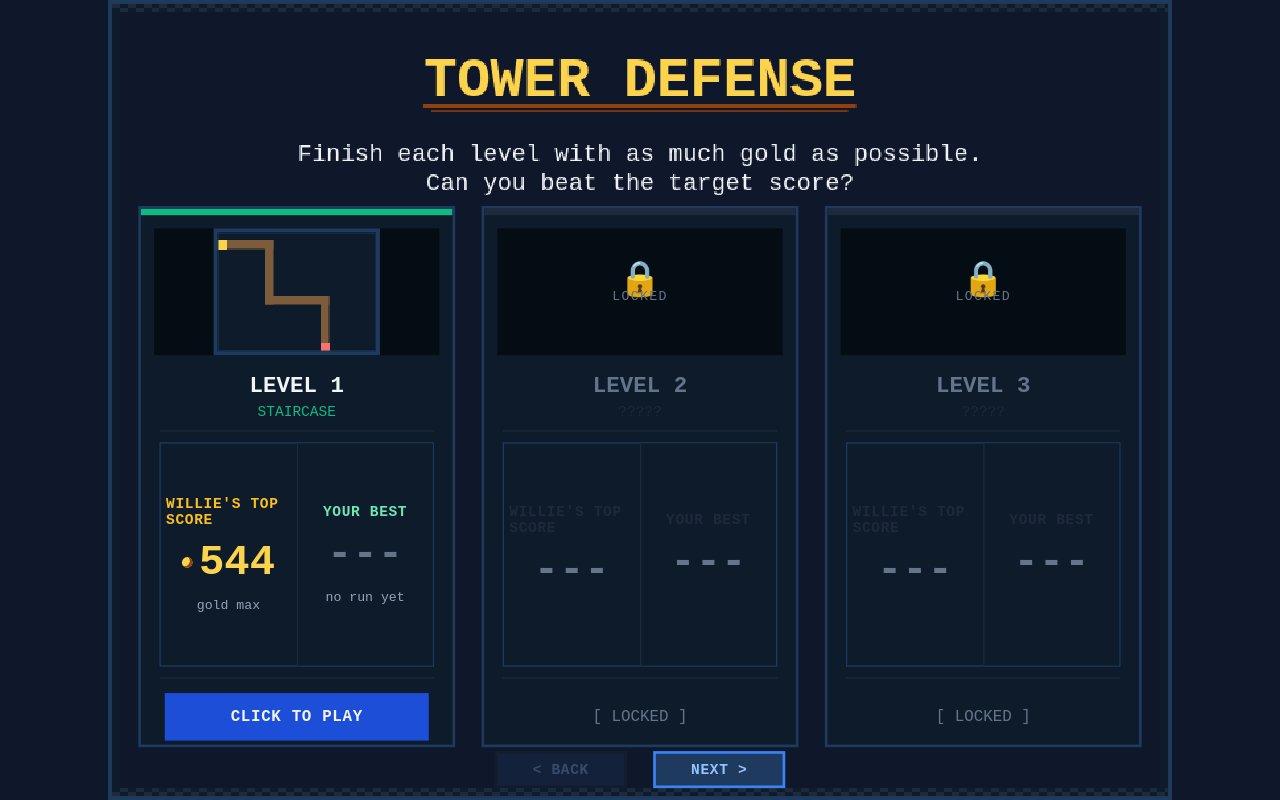
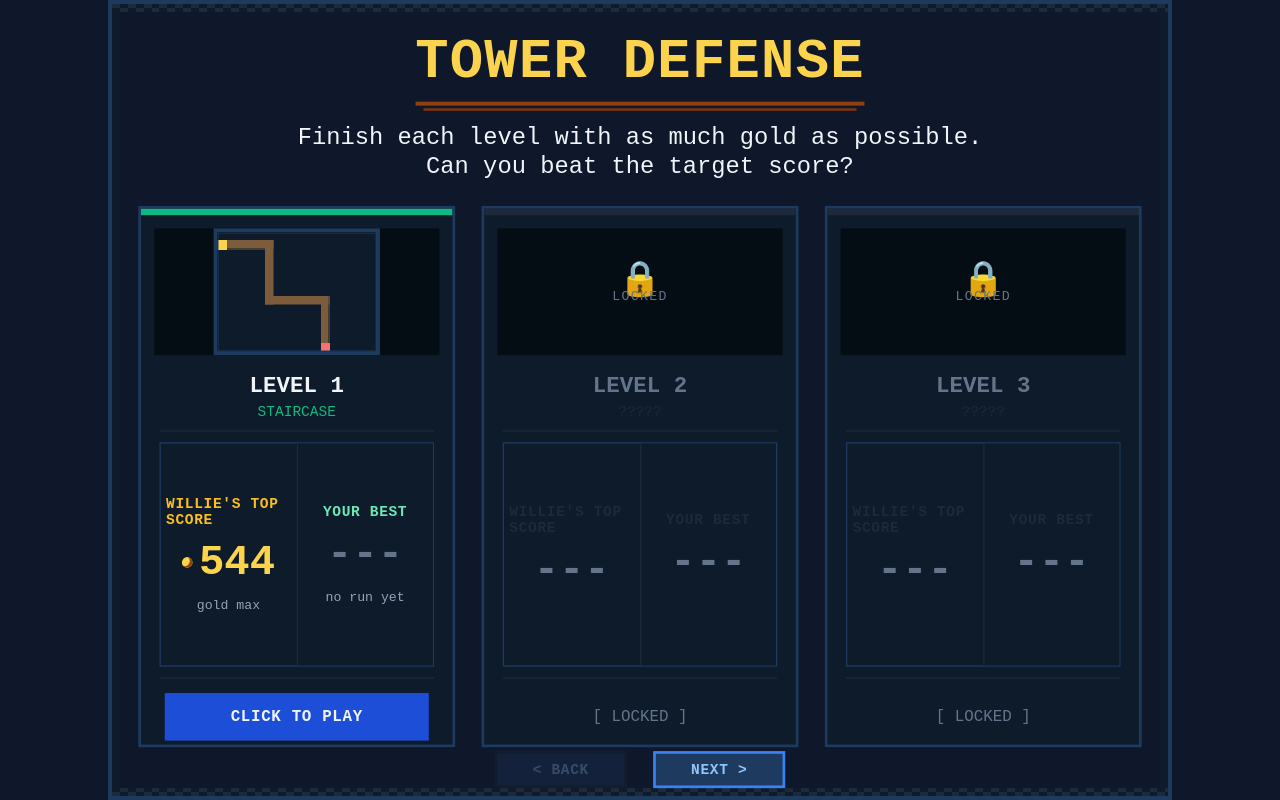
Before and after one commit to willtighe/towerdefense, a plain HTML site: page index.html in a window 1280 px wide. Both pictures are taken after a click on the button "GOT IT LET'S PLAY". Drawn offline with Linux system fonts and the light colour scheme.

Commit message:
Convert level select title and tagline to HTML/CSS
Co-Authored-By: Claude Sonnet 4.6 <noreply@anthropic.com>

```diff
--- a/index.html
+++ b/index.html
@@ -149,6 +149,39 @@ canvas {
     padding: 3px 10px; cursor: pointer; letter-spacing: 0.5px;
 }
 .gp-btn:hover { background: #0D2035; border-color: #2D5A8E; color: #CBD5E1; }
+#select-header {
+    position: absolute;
+    top: 0; left: 0; right: 0;
+    height: 153px;
+    display: flex;
+    flex-direction: column;
+    align-items: center;
+    justify-content: center;
+    gap: 8px;
+}
+#select-title {
+    position: relative;
+    font: bold 42px 'Courier New', monospace;
+    color: #FCD34D;
+    letter-spacing: 1px;
+    padding-bottom: 14px;
+}
+#select-title::before {
+    content: ''; position: absolute;
+    bottom: 5px; left: 0; right: 0;
+    height: 3px; background: #92400E;
+}
+#select-title::after {
+    content: ''; position: absolute;
+    bottom: 1px; left: 6px; right: 6px;
+    height: 2px; background: #78350F;
+}
+#select-tagline {
+    font: 18px 'Courier New', monospace;
+    color: #F1F5F9;
+    text-align: center;
+    line-height: 22px;
+}
 #splash-overlay {
     position: absolute; top: 3px; left: 3px;
     width: 800px; height: 600px;
@@ -221,6 +254,13 @@ canvas {
 <div id="canvas-wrap">
 <canvas id="cv" width="800" height="600"></canvas>
 <div id="card-overlay">
+    <div id="select-header">
+        <div id="select-title">TOWER DEFENSE</div>
+        <div id="select-tagline">
+            <p>Finish each level with as much gold as possible.</p>
+            <p>Can you beat the target score?</p>
+        </div>
+    </div>
     <div id="cards-container"></div>
     <button id="page-prev" class="page-btn">&lt; BACK</button>
     <button id="page-next" class="page-btn">NEXT &gt;</button>
@@ -825,22 +865,6 @@ function drawSelectScreen() {
         dr(x,canvas.height-3,6,3,'#1E293B'); dr(x+6,canvas.height-6,6,3,'#1E293B');
     }
 
-    ctx.textAlign='center';
-    ctx.font='bold 42px Courier New';
-    ctx.fillStyle='#FCD34D';
-    ctx.fillText('TOWER DEFENSE', canvas.width/2, 70);
-
-    const uw = ctx.measureText('TOWER DEFENSE').width;
-    dr(canvas.width/2-uw/2,   76, uw,   3, '#92400E');
-    dr(canvas.width/2-uw/2+6, 80, uw-12,2, '#78350F');
-
-    ctx.font='18px Courier New'; ctx.fillStyle='#F1F5F9';
-    ctx.fillText('Finish each level with as much gold as possible.', canvas.width/2, 119);
-    ctx.fillText('Can you beat the target score?', canvas.width/2, 141);
-
-    ctx.font='11px Courier New'; ctx.fillStyle='#94A3B8';
-
-    ctx.textAlign='left';
 }
 
 // ── Game screen ───────────────────────────────────────────────────────────────
```
Also changed, not shown: tower-defense.html (+40 -16 lines).
